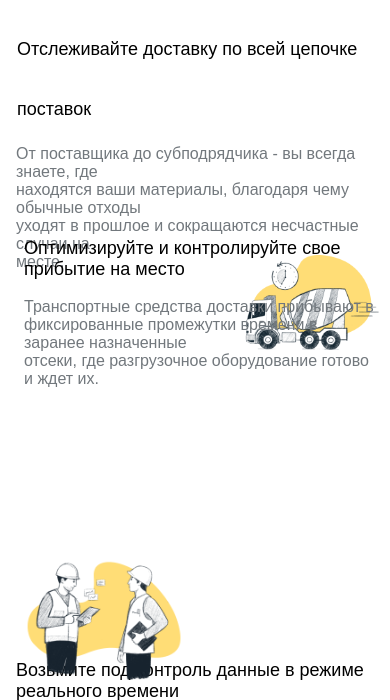
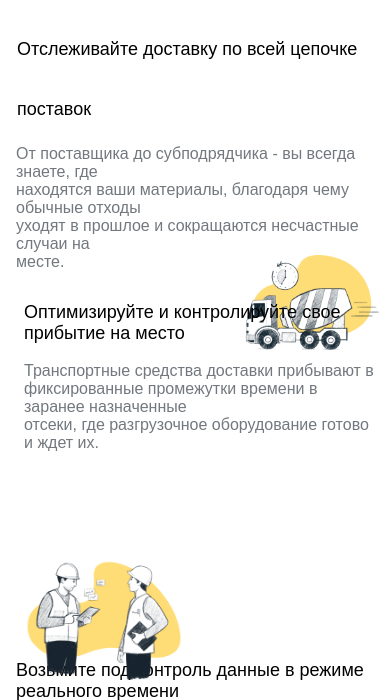
Before and after one commit to kompyxter/kompyxter.github.io, a PHP site: page /stroy_control.html in a window 390 px wide; the page is wider, and only the part inside the window is pictured. Shown: the part 3432-4132 px from the top of that part. Run offline with PHP 8.4, Linux system fonts and the light colour scheme.

Commit message:
Update stroy_control.css

```diff
--- a/stroy_control.css
+++ b/stroy_control.css
@@ -403,6 +403,9 @@ position: relative;
 	#banners {
 		margin-top: -3em;
 	}
+	.optimize {
+		top: -3em;
+	}
 	#banners img {
 		width: 150px;
 	}
```
